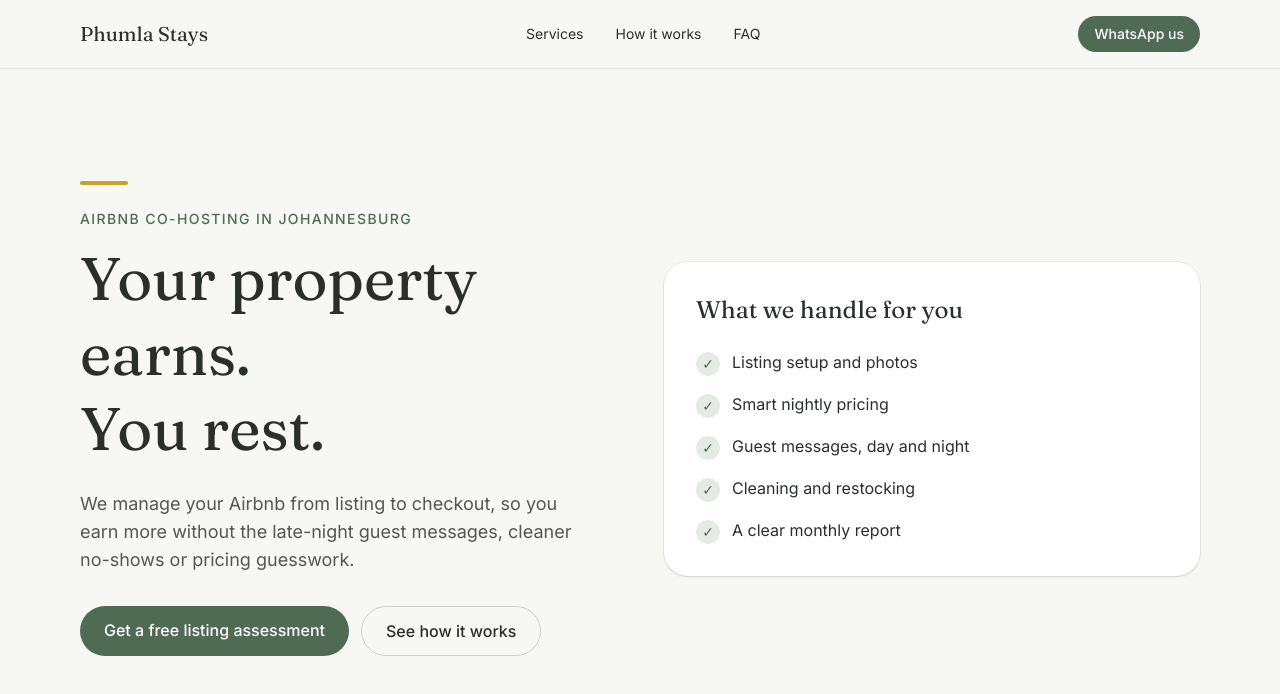
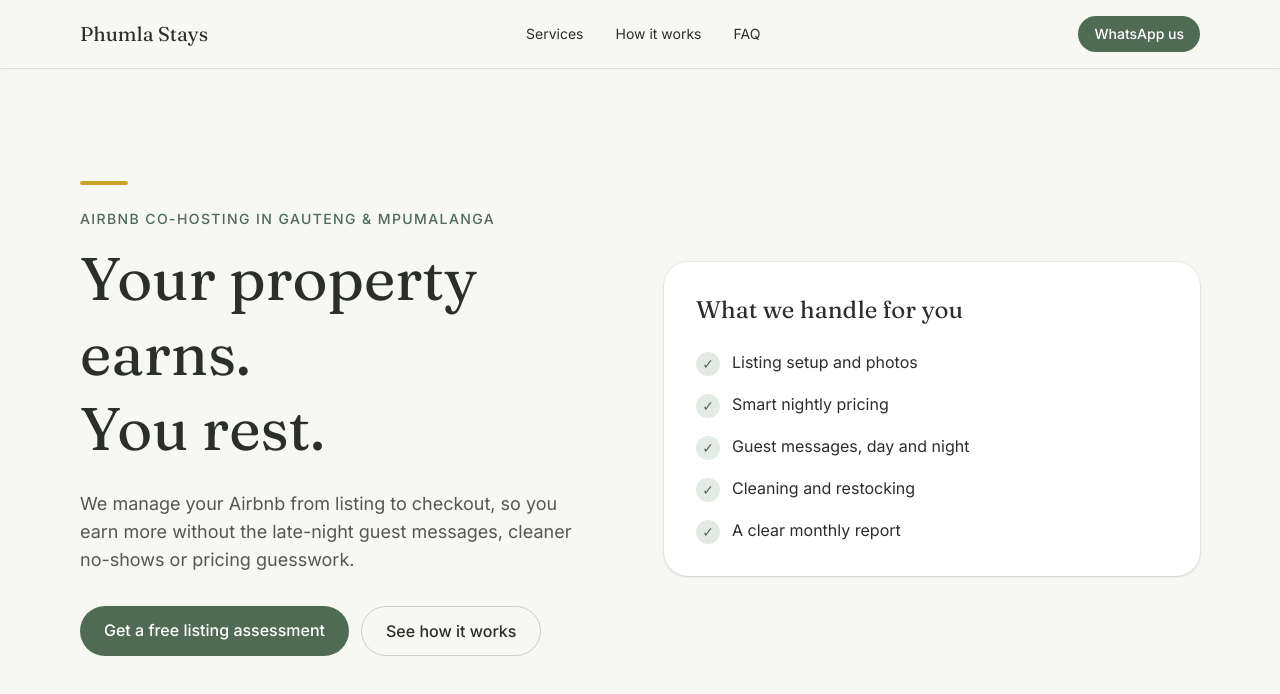
Before and after one commit to phumlamlotshwa/phumla-stays, a Next.js app: page / in a window 1280 px wide. Shown: the top 694 px of the page. Built offline with nearby package versions, Linux system fonts and the light colour scheme.

Commit message:
Update service area to Gauteng and Mpumalanga

```diff
--- a/src/app/layout.tsx
+++ b/src/app/layout.tsx
@@ -1,4 +1,5 @@
 import type { Metadata } from "next";
+import { site } from "@/lib/site";
 import { Fraunces, Inter } from "next/font/google";
 import "./globals.css";
 
@@ -6,7 +7,7 @@ const fraunces = Fraunces({ subsets: ["latin"], variable: "--font-fraunces" });
 const inter = Inter({ subsets: ["latin"], variable: "--font-inter" });
 
 export const metadata: Metadata = {
-  title: "Phumla Stays | Airbnb Co-Hosting in Johannesburg",
+  title: `${site.name} | Airbnb Co-Hosting in ${site.serviceArea}`,
   description: "We manage your Airbnb so you earn more without the admin.",
 };
 
--- a/src/components/Hero.tsx
+++ b/src/components/Hero.tsx
@@ -1,4 +1,4 @@
-import { whatsappLink } from "@/lib/site";
+import { site, whatsappLink } from "@/lib/site";
 
 const included = [
   "Listing setup and photos",
@@ -14,7 +14,7 @@ export default function Hero() {
       <div>
         <div className="mb-6 h-1 w-12 rounded-full bg-gold" />
         <p className="mb-3 text-sm font-medium uppercase tracking-widest text-sage-dark">
-          Airbnb co-hosting in Johannesburg
+          Airbnb co-hosting in {site.serviceArea}
         </p>
         <h1 className="font-serif text-4xl leading-tight md:text-6xl">
           Your property earns.
--- a/src/lib/site.ts
+++ b/src/lib/site.ts
@@ -1,5 +1,6 @@
 export const site = {
   name: "Phumla Stays",
+  serviceArea: "Gauteng & Mpumalanga",
   whatsappNumber: "2770974440",
   whatsappMessage: "Hi Phumla Stays, I'd like a free listing assessment.",
 };
```
